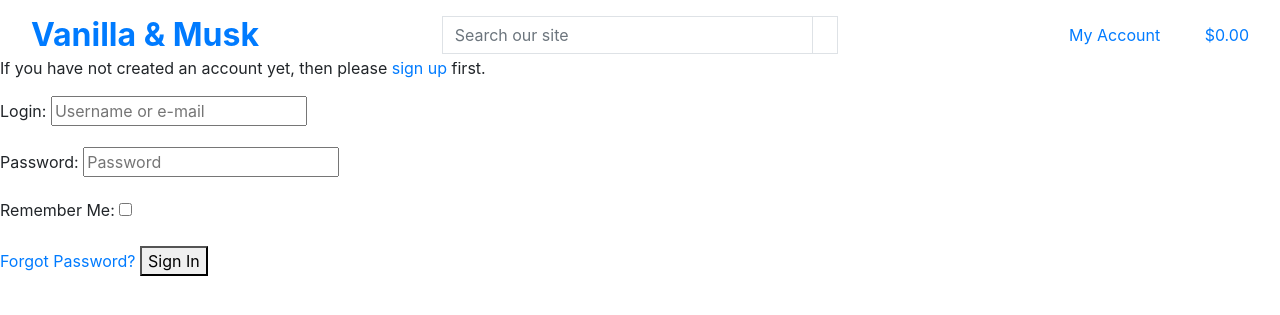
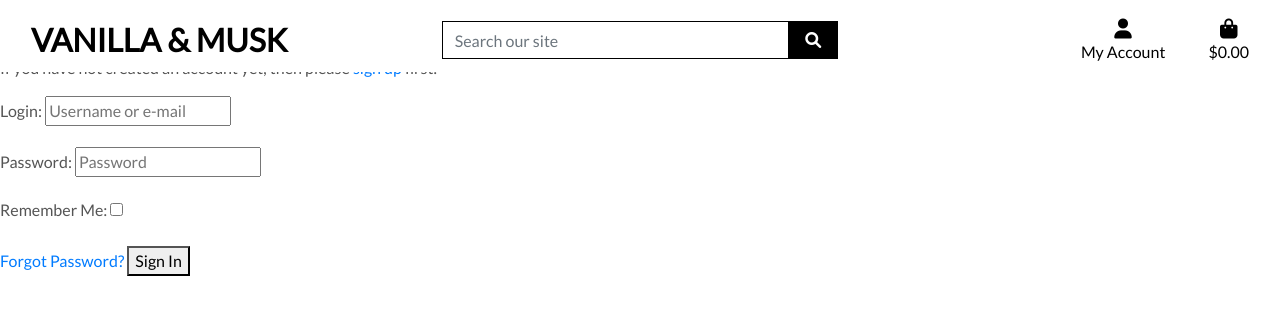
Before and after one commit to anee127/Milestone-Project-4, a Django app: page /accounts/login/ in a window 1280 px wide. Shown: the top 315 px of the page. Run offline with Django 3.2, Linux system fonts and the light colour scheme; some libraries are stand-ins or nearby versions.

Commit message:
rendered styling of header and navbar to homepage

```diff
--- a/templates/base.html
+++ b/templates/base.html
@@ -15,6 +15,9 @@
 
     {% block corecss %}
         <link rel="stylesheet" href="https://stackpath.bootstrapcdn.com/bootstrap/4.4.1/css/bootstrap.min.css" integrity="sha384-Vkoo8x4CGsO3+Hhxv8T/Q5PaXtkKtu6ug5TOeNV6gBiFeWPGFN9MuhOf23Q9Ifjh" crossorigin="anonymous">
+        <link rel="stylesheet" href="https://cdnjs.cloudflare.com/ajax/libs/font-awesome/6.0.0-beta3/css/all.min.css" integrity="sha512-Fo3rlrZj/k7ujTnHg4CGR2D7kSs0v4LLanw2qksYuRlEzO+tcaEPQogQ0KaoGN26/zrn20ImR1DfuLWnOo7aBA==" crossorigin="anonymous" referrerpolicy="no-referrer" />
+        <link rel="stylesheet" href="https://fonts.googleapis.com/css?family=Lato&display=swap">
+        <link rel="stylesheet" href="{% static 'css/base.css' %}">
     {% endblock %}
 
     {% block extra_css %}
--- a/vanilla_musk/settings.py
+++ b/vanilla_musk/settings.py
@@ -149,6 +149,11 @@
 
 STATIC_URL = '/static/'
 
+STATICFILES_DIRS = (os.path.join(BASE_DIR, 'static'),)
+
+MEDIA_URL = '/media/'
+MEDIA_ROOT = os.path.join(BASE_DIR, 'media')
+
 # Default primary key field type
 # https://docs.djangoproject.com/en/3.2/ref/settings/#default-auto-field
 
--- a/vanilla_musk/urls.py
+++ b/vanilla_musk/urls.py
@@ -15,9 +15,11 @@
 """
 from django.contrib import admin
 from django.urls import path, include
+from django.conf import settings
+from django.conf.urls.static import static
 
 urlpatterns = [
     path('admin/', admin.site.urls),
     path('accounts/', include('allauth.urls')),
     path('', include('home.urls')),
-]
+] + static(settings.MEDIA_URL, document_root=settings.MEDIA_ROOT)
```
